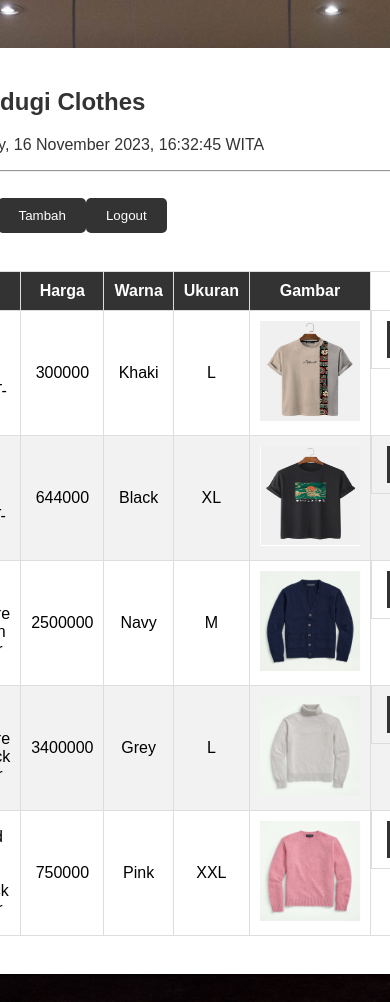
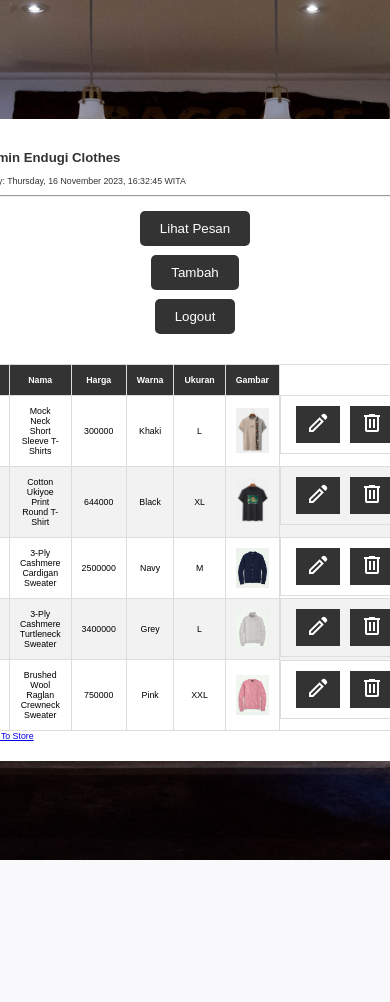
Before and after one commit to ENDUGI1/PA_Pem_Web, a PHP site: page /dashboard.php in a window 390 px wide; the page is wider, and only the part inside the window is pictured. After the commit the page ends 860 px from the top of that part, so only its background shows below. Run offline with PHP 8.4, Linux system fonts and the light colour scheme; the visitor is signed in with stand-in values (Sample User, id 1); data comes from the database, SQL or seed files in the repository.

Commit message:
fix : dashboard responsif

```diff
--- a/PA WEB/dashboard.php
+++ b/PA WEB/dashboard.php
@@ -127,6 +127,7 @@ while ($row = mysqli_fetch_assoc($result)){
             display: flex;
             align-items: center;
             margin-bottom: 20px;
+            gap: 1rem;
         }
 
         .add-btn, .history-btn {
@@ -184,6 +185,53 @@ while ($row = mysqli_fetch_assoc($result)){
         .edit-btn:hover, .delete-btn:hover {
             background-color: #555;
         }
+
+            /* Media Queries Responsif */
+
+
+                    @media (max-width: 1366px) {
+            html {
+                font-size: 75%;
+            }
+        }
+
+
+
+        @media (max-width: 768px) {
+        html {
+            font-size: 62.5%; /* Mengatur ulang ukuran font */
+        }
+
+        /* Mengubah tampilan sidebar */
+        .dash-side-bar {
+            display: none;
+        }
+
+        /* Mengatur tata letak utama untuk menyesuaikan lebar layar */
+        .dash-container {
+            width: 100%;
+            padding: 10px;
+        }
+
+        /* Mengubah tampilan tombol untuk tata letak vertikal */
+        .leading-btn {
+            flex-direction: column;
+        }
+    }
+
+    /* Media query untuk layar dengan lebar kurang dari atau sama dengan 450px */
+    @media (max-width: 450px) {
+        html {
+            font-size: 55%; /* Mengatur ulang ukuran font untuk layar yang lebih kecil */
+        }
+
+        /* Menampilkan kembali gambar di dalam tabel pada layar kecil */
+        table td img {
+            display: block;
+            max-width: 100%; /* Membuat gambar tidak melebihi lebar parent */
+            height: auto; /* Menjaga aspek rasio gambar */
+        }
+    }
     </style>
 
 </head>
```
